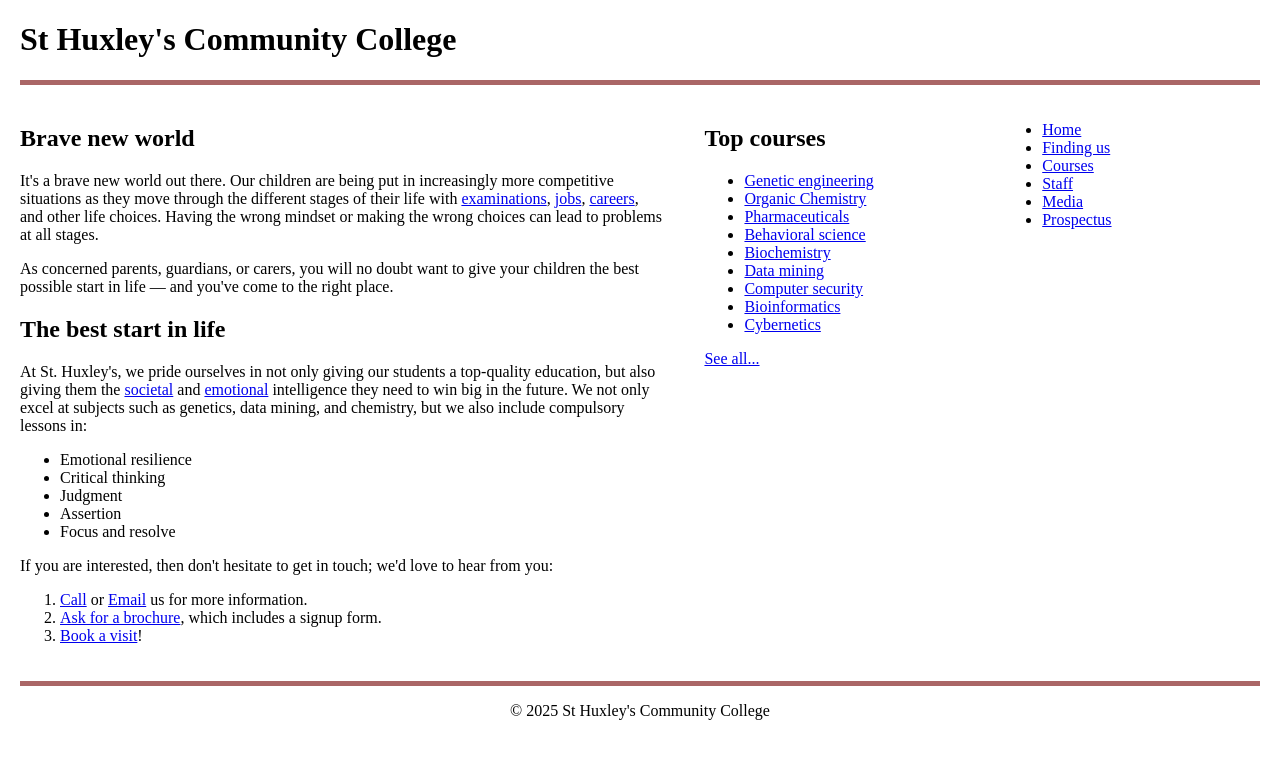
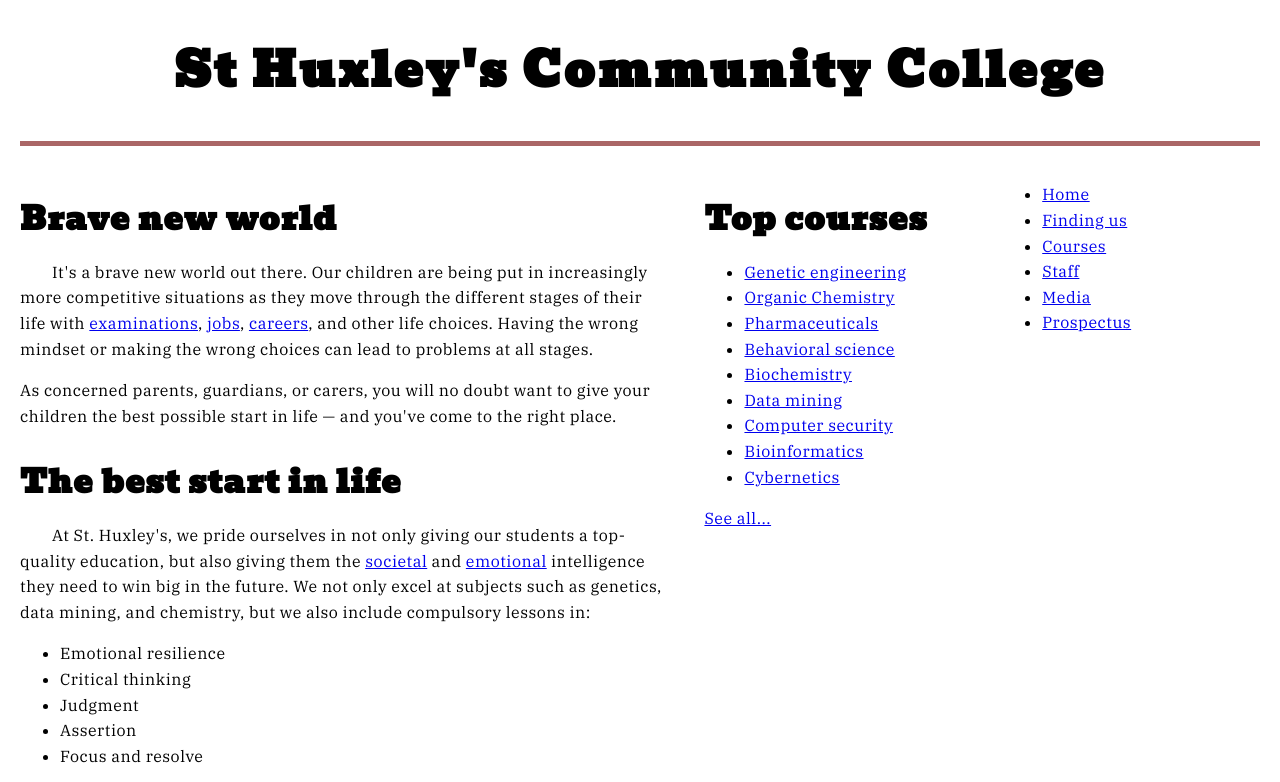
Before and after one commit to sobhan321/INFT1206-Assignment3, a plain HTML site: page part 2/index.html in a window 1280 px wide. Shown: the top 782 px of the page. Drawn offline with Linux system fonts and the light colour scheme.

Commit message:
Added fonts and general text styling - Part 2

```diff
--- a/part 2/index.html
+++ b/part 2/index.html
@@ -10,6 +10,7 @@ Homepage for St Huxley's Community College with text styling (MDN challenge).
 -->
 <meta name="viewport" content="width=device-width">
 <title>St Huxley's Community College</title>
+<link href="https://fonts.googleapis.com/css2?family=Bevan&amp;family=IBM+Plex+Serif:wght@400;700&amp;display=swap" rel="stylesheet">
 <link href="style.css" rel="stylesheet">
 </head>
 <body>
--- a/part 2/style.css
+++ b/part 2/style.css
@@ -40,3 +40,38 @@ footer {
 footer p {
   text-align: center;
 }
+
+/* Fonts */
+
+html {
+  font-family: "IBM Plex Serif", serif;
+}
+
+h1,
+h2 {
+  font-family: "Bevan", serif;
+}
+
+/* General text styling */
+
+h1 {
+  font-size: 3rem;
+  text-align: center;
+  letter-spacing: 3px;
+}
+
+h2 {
+  font-size: 2rem;
+  margin-bottom: 0;
+  letter-spacing: 1px;
+}
+
+section h2 + p {
+  text-indent: 2rem;
+}
+
+p,
+li {
+  line-height: 1.6;
+  letter-spacing: 0.5px;
+}
```
